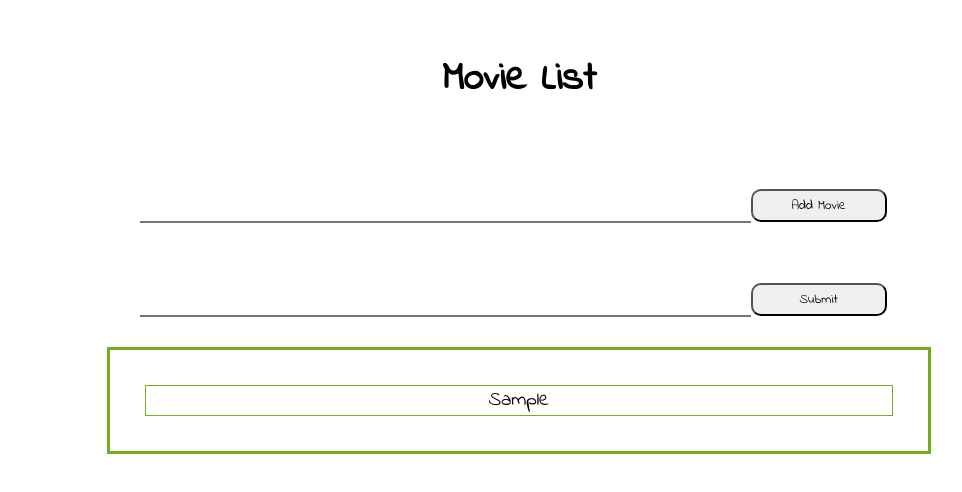
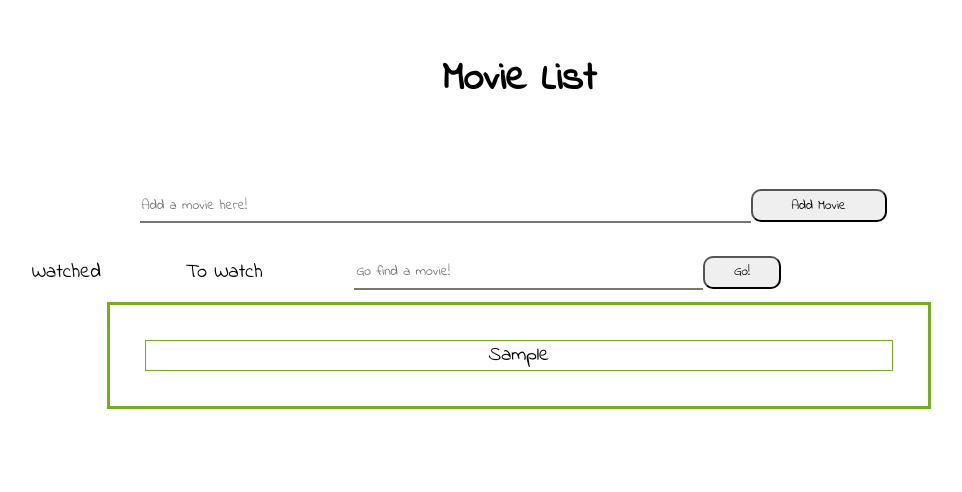
Before and after one commit to LittleJennie/MovieList, a React app: page / in a window 1280 px wide. Both pictures are taken after typing "Sample" into the empty fields and a click on the button "Add Movie". Shown: the top 492 px of the page, without its empty margins (121-1083 px from the left). Built offline with nearby package versions, Linux system fonts and the light colour scheme.

Commit message:
movieList new temple set up for watched and to watch

```diff
--- a/src/addMovie.jsx
+++ b/src/addMovie.jsx
@@ -16,7 +16,11 @@ class AddMovie extends React.Component {
         return (
         <div className="add-movie">
             <form onSubmit={this.addMovieForm}>
-                <input className="add-movie-input" ref="addMovie"></input>
+                <input
+                    className="add-movie-input"
+                    type="text" ref="addMovie"
+                    placeholder="Add a movie here!"
+                />
                 <button className="add-movie-button">Add Movie</button>
             </form>
         </div>
--- a/src/app.jsx
+++ b/src/app.jsx
@@ -11,7 +11,9 @@ class App extends React.Component {
         this.state = {
             movies: [],
             renderMovies: [],
-            hasMovie: true
+            hasMovie: true,
+            watchedMovies: [],
+            toWatchMovies: []
         }
 
         this.submitHandler = this.submitHandler.bind(this);
@@ -58,8 +60,15 @@ class App extends React.Component {
         return (
             <div className="movie_list_wrapper">
                 <AddMovie addMovieHandler={this.addMovieHandler}/>
-                <Search submitHandler={this.submitHandler}/>
-                <MovieList movies={this.state.renderMovies} hasMovie={this.state.hasMovie}/>
+                <div className="search-wrapper">
+                    <div id="watched-list">Watched</div>
+                    <div id="to-watch-list">To Watch</div>
+                    <Search submitHandler={this.submitHandler}/>
+                </div>
+                <MovieList
+                    movies={this.state.renderMovies}
+                    hasMovie={this.state.hasMovie}
+                />
             </div>
         )
     }
--- a/src/movieListEntry.jsx
+++ b/src/movieListEntry.jsx
@@ -1,9 +1,24 @@
 import React from 'react';
 
-var movieListEntry = (props) => (
-    <div className='movieListEntry'>
-        {props.movie.title}
-    </div>
-);
+class movieListEntry extends React.Component {
+    constructor(props) {
+        super(props);
+        // this.state = {
+
+        // }
+    }
+
+
+    render() {
+        return (
+            <div>
+                <div className='movieListEntry'>
+                    {this.props.movie.title}
+                </div>
+                {/* <button ref="hasWatched"></button> */}
+            </div>
+        )
+    }
+}
 
 export default movieListEntry;
--- a/src/search.jsx
+++ b/src/search.jsx
@@ -16,8 +16,13 @@ class Search extends React.Component {
         return (
         <div className="search">
             <form onSubmit={this.submitForm}>
-                <input className="search-bar" ref="search"></input>
-                <button className="search-submit-button">Submit</button>
+                <input
+                    className="search-bar"
+                    type="text"
+                    ref="search"
+                    placeholder="Go find a movie!"
+                />
+                <button className="search-submit-button">Go!</button>
             </form>
         </div>
         )
--- a/style/style.css
+++ b/style/style.css
@@ -25,7 +25,25 @@ h1 {
     margin: 5px;
 }
 
-.search, .add-movie {
+.search-wrapper {
+    margin: 0px 130px 10px 140px;
+    width: 60%;
+    display: inline-flex;
+}
+
+#watched-list, #to-watch-list {
+    margin: auto;
+    width: 20%;
+    padding: 5px;
+}
+
+.search {
+    margin: auto;
+    width: 60%;
+    padding-left: 20px;
+}
+
+.add-movie {
     margin: auto;
     width: 60%;
     padding: 30px;
@@ -54,8 +72,9 @@ h1 {
     border-radius: 10px;
 }
 
-.search-submit-button:hover, .add-movie-button:hover {
+.search-submit-button:hover, .add-movie-button:hover,
+#watched-list:hover, #to-watch-list:hover {
     cursor: pointer;
-    color: blue;
-    background-color: lightgreen;
+    color: white;
+    background-color: rgb(2, 73, 2);
 }
```
Also changed, not shown: 1 other file (tests, documents, lock files or other folders).
